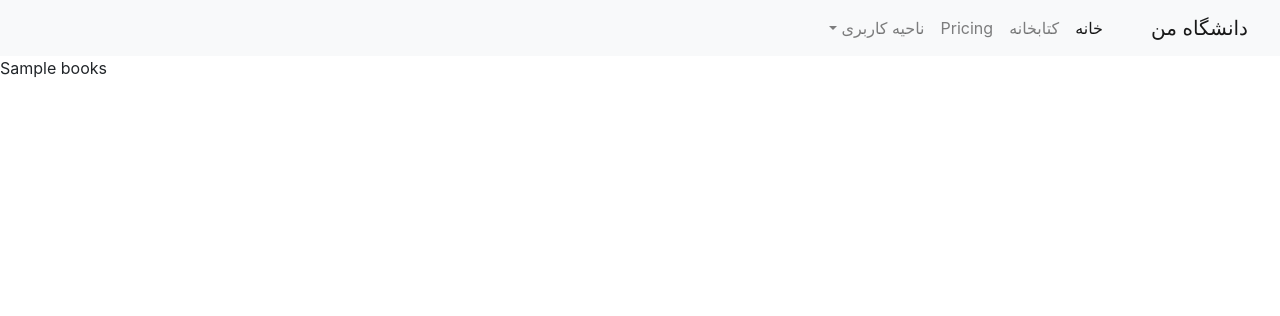
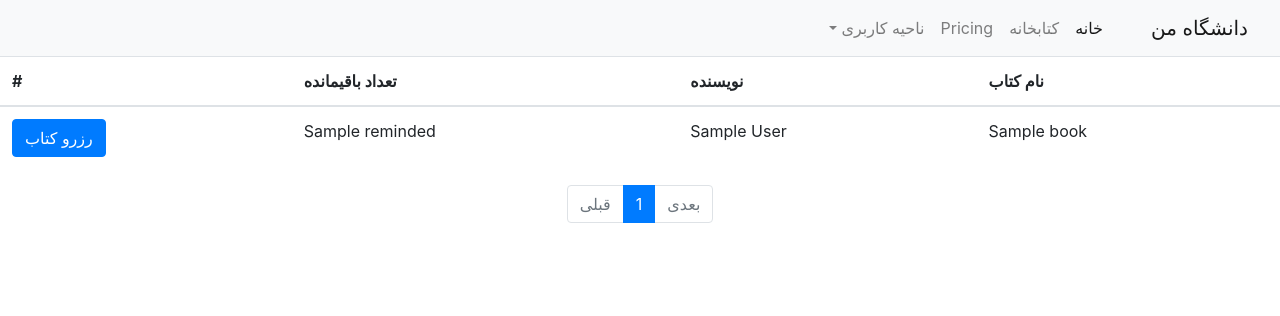
Before and after one commit to sadeghesfahani/universify, a Django app: template library/templates/library/index.html in a window 1280 px wide. Shown: the top 316 px of the page. Run offline with Django 3.2, Linux system fonts and the light colour scheme; the template is opened without the code that fills it: most values are stand-ins (such as "Sample title", 1, 10 or a date in 2020); parts of the project's set-up code (start-up, migrations or seed data) failed here and were passed over.

Commit message:
pagination added to the library

```diff
--- a/library/templates/library/index.html
+++ b/library/templates/library/index.html
@@ -1,5 +1,54 @@
 {% extends 'account/layout.html' %}
 
 {% block body %}
-{{ books }}
+
+    <table class="table">
+        <thead>
+        <tr>
+            <th>نام کتاب</th>
+            <th>نویسنده</th>
+            <th>تعداد باقیمانده</th>
+            <th>#</th>
+        </tr>
+        </thead>
+        <tbody>
+        {% for book in books %}
+            <tr>
+                <td>{{ book.name }}</td>
+                <td>{{ book.author }}</td>
+                <td>{{ book.reminded }}</td>
+                <td><a href="#" class="btn btn-primary">رزرو کتاب</a></td>
+            </tr>
+        {% endfor %}
+
+        </tbody>
+    </table>
+
+    {#{% if is_paginated %}#}
+    <nav aria-label="Page navigation example">
+        <ul class="pagination justify-content-center" style="direction: ltr">
+            {% if page_obj.has_previous %}
+                <li class="page-item "><a class="page-link" href="?page={{ page_obj.previous_page_number }}">قبلی</a>
+                </li>
+            {% else %}
+                <li class="page-item disabled"><a class="page-link" href="#">قبلی</a></li>
+            {% endif %}
+            {% for page in page_obj.page.num_pages %}
+                {% if page_obj.number == page %}
+                    <li class="page-item active"><a class="page-link" href="?page={{ page }}">{{ page }}</a></li>
+                {% else %}
+                    <li class="page-item"><a class="page-link" href="?page={{ page }}">{{ page }}</a></li>
+                {% endif %}
+
+            {% endfor %}
+            {% if page_obj.has_next %}
+                <li class="page-item"><a class="page-link" href="?page={{ page_obj.next_page_number }}">بعدی</a></li>
+                {% else %}
+                <li class="page-item disabled"><a class="page-link" href="#">بعدی</a></li>
+            {% endif %}
+        </ul>
+    </nav>
+    {#{% endif %}#}
+
+
 {% endblock %}
```
